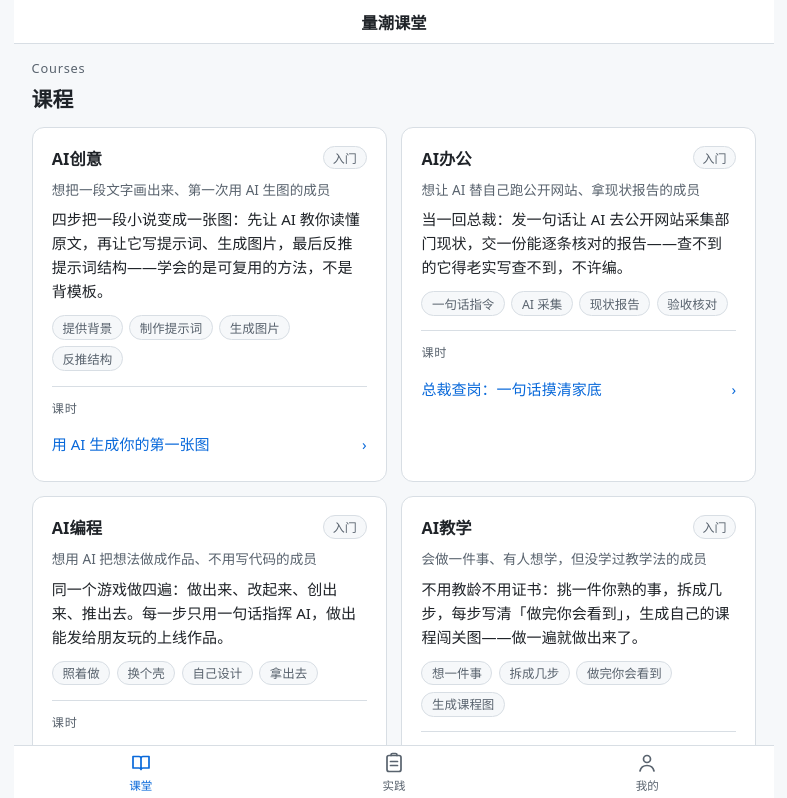
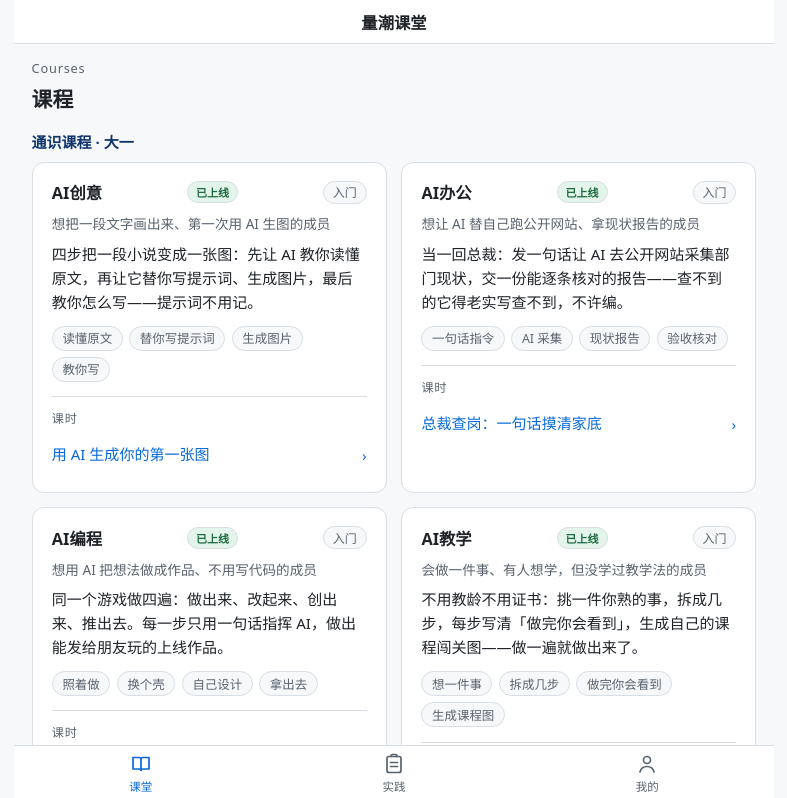
Before and after one commit to quanttide/qtclass, a React (Vite) app in the folder src/lite/: page / in a window 1280 px wide. Shown: the top 798 px of the page, without its empty margins (246-1033 px from the left). Built offline with nearby package versions, Linux system fonts and the light colour scheme.

Commit message:
feat(lite): 领域课程迁往课程清单，课堂页按分级展示并标已上线，升 0.2.8

```diff
--- a/src/lite/package.json
+++ b/src/lite/package.json
@@ -1,6 +1,6 @@
 {
   "name": "qtclass-lite",
-  "version": "0.2.7",
+  "version": "0.2.8",
   "private": true,
   "type": "module",
   "scripts": {
--- a/src/lite/src/App.css
+++ b/src/lite/src/App.css
@@ -637,3 +637,21 @@
 .lessonLink span:first-child {
   line-height: 1.5;
 }
+
+/* 分级标题：通识课程 · 大一 */
+.trackHead {
+  font-size: 15px;
+  font-weight: 800;
+  color: #10356b;
+  margin: 18px 0 10px;
+}
+
+/* 上线状态（学员端只放已上线的课，状态留作标识） */
+.courseTop .courseStatus {
+  font-size: 11px;
+  font-weight: 700;
+  color: #1c6b3f;
+  background: #e3f5ea;
+  border-radius: 999px;
+  padding: 2px 8px;
+}
--- a/src/lite/src/pages/Classroom.tsx
+++ b/src/lite/src/pages/Classroom.tsx
@@ -1,28 +1,26 @@
 // 课堂页：课程清单（AI编程的文案与课时源自教程仓 intro 讲义；AI创意 / AI办公 / AI教学的文案源自 data/profile 各自的 hello-world 课件，可随课件更新；训练营不在本页）
 // 卡片下方挂该课程已发布的课时入口，课时内容与文案来自 models/lesson，不在此改写
+// 这里只放已上线的通识课；全量清单（含领域课程与上线状态）在 qtcloud-course 的 src/lite
 import { Link } from 'react-router-dom'
 import { publishedLessonsOf } from '../models/lesson'
 import { lessonPath } from '../routes'
-// online=false 为暂未上架：数据保留但不对外展示，上架时改回 true
+
+/** 分级：通识先行（大一），领域在后（大三）；领域课程在 qtcloud-course 的课程清单里 */
+const stageOf: Record<string, string> = { 通识: '大一', 领域: '大三' }
+
 const courses = [
   {
-    name: '知识工作',
-    level: '入门',
-    audience: '新同学、实习生、业务协作成员',
-    summary: '建立文档、信息收集、结构化表达和复盘的基本工作习惯。',
-    modules: ['文档即资产', '信息收集与整理', '知识输出'],
-    online: false,
-  },
-  {
     name: 'AI创意',
+    track: '通识',
     level: '入门',
     audience: '想把一段文字画出来、第一次用 AI 生图的成员',
-    summary: '四步把一段小说变成一张图：先让 AI 教你读懂原文，再让它写提示词、生成图片，最后反推提示词结构——学会的是可复用的方法，不是背模板。',
-    modules: ['提供背景', '制作提示词', '生成图片', '反推结构'],
+    summary: '四步把一段小说变成一张图：先让 AI 教你读懂原文，再让它替你写提示词、生成图片，最后教你怎么写——提示词不用记。',
+    modules: ['读懂原文', '替你写提示词', '生成图片', '教你写'],
     online: true,
   },
   {
     name: 'AI办公',
+    track: '通识',
     level: '入门',
     audience: '想让 AI 替自己跑公开网站、拿现状报告的成员',
     summary: '当一回总裁：发一句话让 AI 去公开网站采集部门现状，交一份能逐条核对的报告——查不到的它得老实写查不到，不许编。',
@@ -31,6 +29,7 @@ const courses = [
   },
   {
     name: 'AI编程',
+    track: '通识',
     level: '入门',
     audience: '想用 AI 把想法做成作品、不用写代码的成员',
     summary: '同一个游戏做四遍：做出来、改起来、创出来、推出去。每一步只用一句话指挥 AI，做出能发给朋友玩的上线作品。',
@@ -39,37 +38,17 @@ const courses = [
   },
   {
     name: 'AI教学',
+    track: '通识',
     level: '入门',
     audience: '会做一件事、有人想学，但没学过教学法的成员',
     summary: '不用教龄不用证书：挑一件你熟的事，拆成几步，每步写清「做完你会看到」，生成自己的课程闯关图——做一遍就做出来了。',
     modules: ['想一件事', '拆成几步', '做完你会看到', '生成课程图'],
     online: true,
   },
-  {
-    name: '大数据导论',
-    level: '进阶',
-    audience: '数据岗位入门、业务分析协作成员',
-    summary: '理解数据采集、治理、分析和应用的基本链路。',
-    modules: ['数据资产', '分析流程', '业务指标'],
-    online: false,
-  },
-  {
-    name: '数据工程',
-    level: '高阶',
-    audience: '数据工程、平台建设和交付实施成员',
-    summary: '面向真实项目的数据建模、管道、质量和交付规范。',
-    modules: ['数据建模', '工程管道', '质量与运维'],
-    online: false,
-  },
-  {
-    name: '生产实习',
-    level: '实训',
-    audience: '公司内部培训、实训基地学员',
-    summary: '以微型创业和真实交付为牵引，完成学习、Demo、进度和立项闭环。',
-    modules: ['理解业务', '识别机会', '验证 Demo', '提交立项'],
-    online: false,
-  },
 ]
+
+/** 页面上出现过的分级，按 courses 里的先后 */
+const tracks = [...new Set(courses.filter((course) => course.online).map((course) => course.track))]
 
 function renderCard(course: (typeof courses)[number]) {
   const courseLessons = publishedLessonsOf(course.name)
@@ -78,6 +57,7 @@ function renderCard(course: (typeof courses)[number]) {
     <>
       <div className="courseTop">
         <h3>{course.name}</h3>
+        <span className="courseStatus">已上线</span>
         <span>{course.level}</span>
       </div>
       <p className="audience">{course.audience}</p>
@@ -114,13 +94,22 @@ function Classroom() {
           </div>
         </div>
 
-        <div className="learnGrid">
-          {courses.filter((course) => course.online).map((course) => (
-            <div key={course.name} className="learnCard">
-              {renderCard(course)}
+        {tracks.map((track) => (
+          <div key={track}>
+            <h2 className="trackHead">
+              {track}课程 · {stageOf[track]}
+            </h2>
+            <div className="learnGrid">
+              {courses
+                .filter((course) => course.online && course.track === track)
+                .map((course) => (
+                  <div key={course.name} className="learnCard">
+                    {renderCard(course)}
+                  </div>
+                ))}
             </div>
-          ))}
-        </div>
+          </div>
+        ))}
       </section>
     </main>
   )
```
Also changed, not shown: 2 other files (tests, documents, lock files or other folders).
